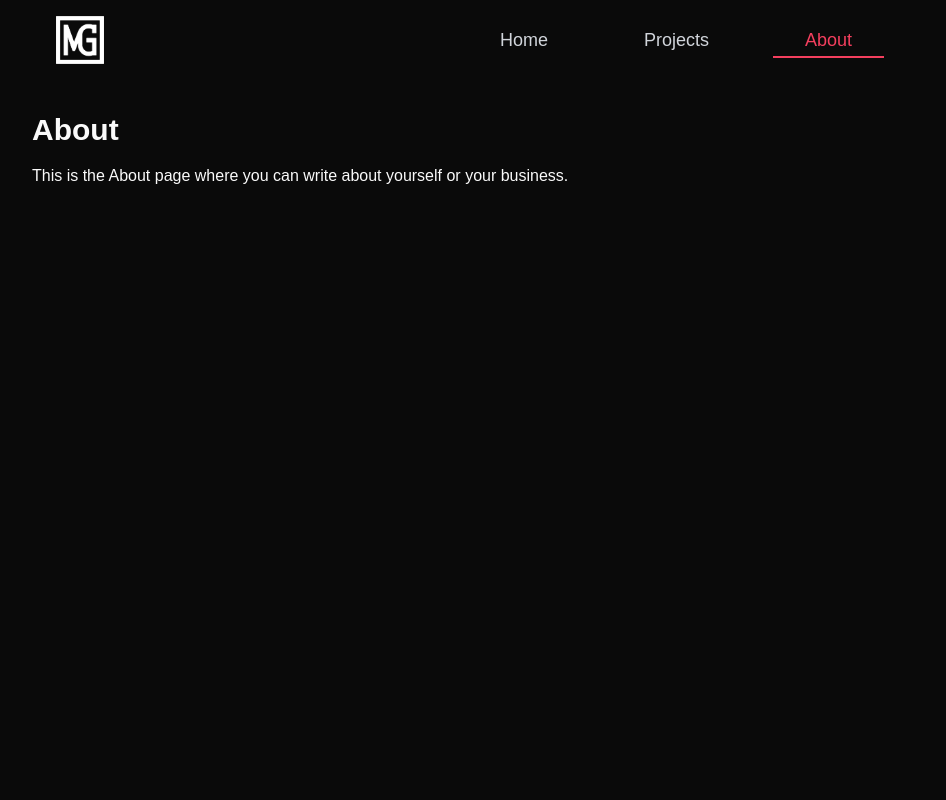
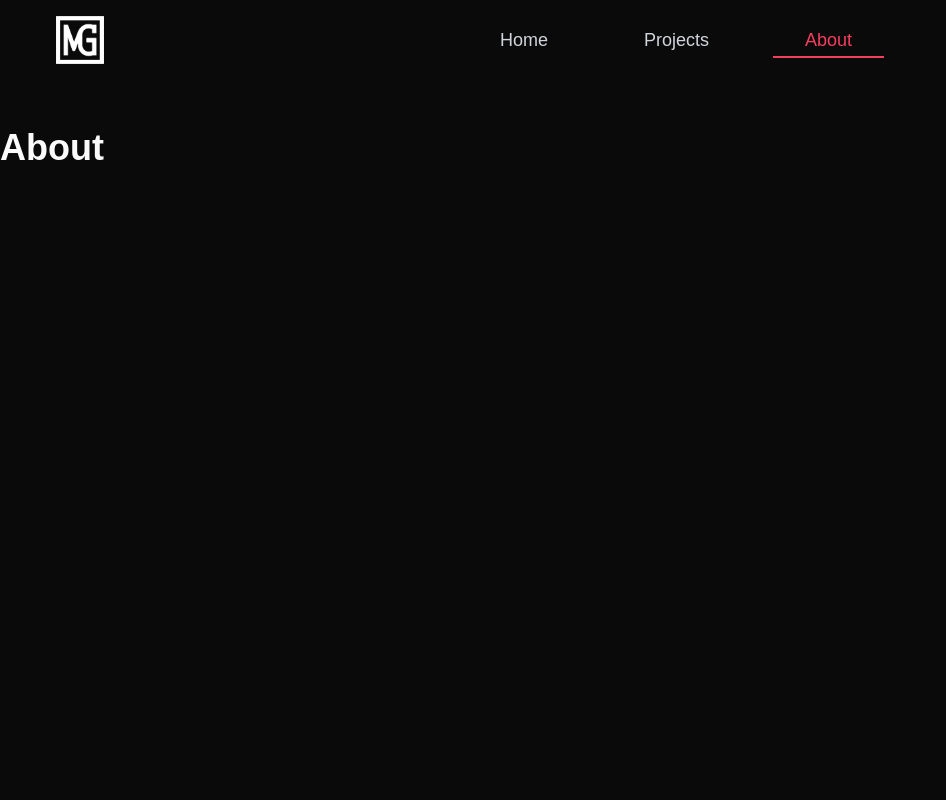
Before and after one commit to MagnusG03/magnusgrini.com2, a Next.js app: page /about in a window 1280 px wide. Shown: the top 800 px of the page, without its empty margins (0-946 px from the left). Built offline with nearby package versions, Linux system fonts and the light colour scheme.

Commit message:
Add about page

```diff
--- a/src/app/about/page.tsx
+++ b/src/app/about/page.tsx
@@ -1,8 +1,10 @@
 export default function About() {
-    return (
-      <div className="p-8 min-h-[calc(100vh-80px)]">
-        <h1 className="text-3xl font-bold">About</h1>
-        <p className="mt-4">This is the About page where you can write about yourself or your business.</p>
+
+  return (
+    <div className="container min-h-screen mx-auto py-12">
+      <h1 className="mb-8 text-4xl font-bold">About</h1>
+      <div className="grid grid-cols-1 gap-6 sm:grid-cols-2 lg:grid-cols-3">
       </div>
-    );
-  }
+    </div>
+  )
+}
--- a/src/components/ui/navbar.tsx
+++ b/src/components/ui/navbar.tsx
@@ -11,7 +11,7 @@ export default function Navbar() {
   const [underlineStyle, setUnderlineStyle] = useState({
     width: 0,
     left: 0,
-    transitionDuration: "175ms",
+    transitionDuration: "150ms",
   });
 
   const links = [
@@ -40,7 +40,7 @@ export default function Navbar() {
       setUnderlineStyle({
         width: offsetWidth,
         left: offsetLeft,
-        transitionDuration: faster ? "1ms" : "175ms",
+        transitionDuration: faster ? "1ms" : "150ms",
       });
     }
   };
```
